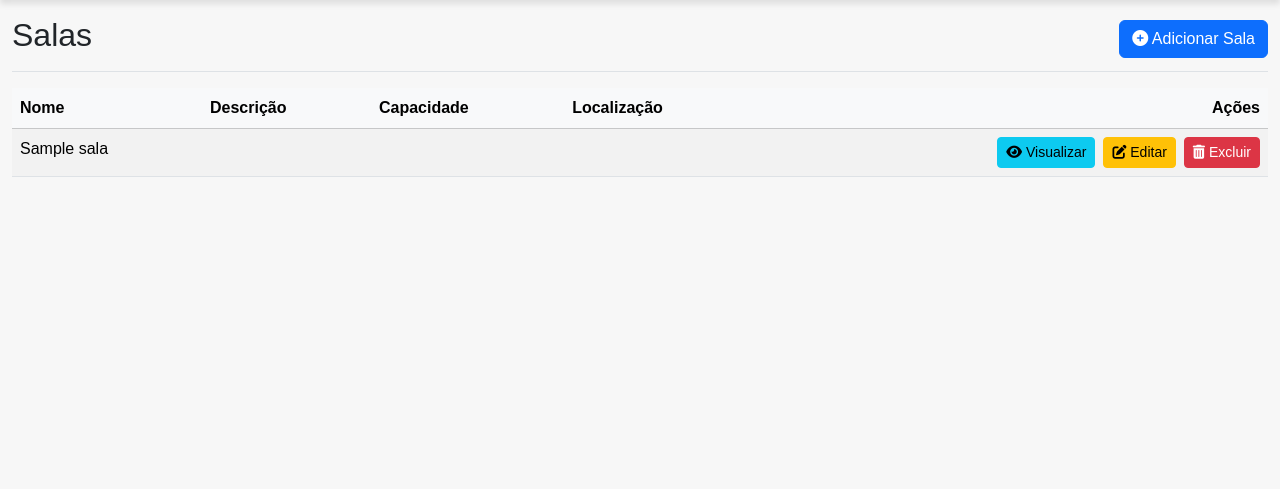
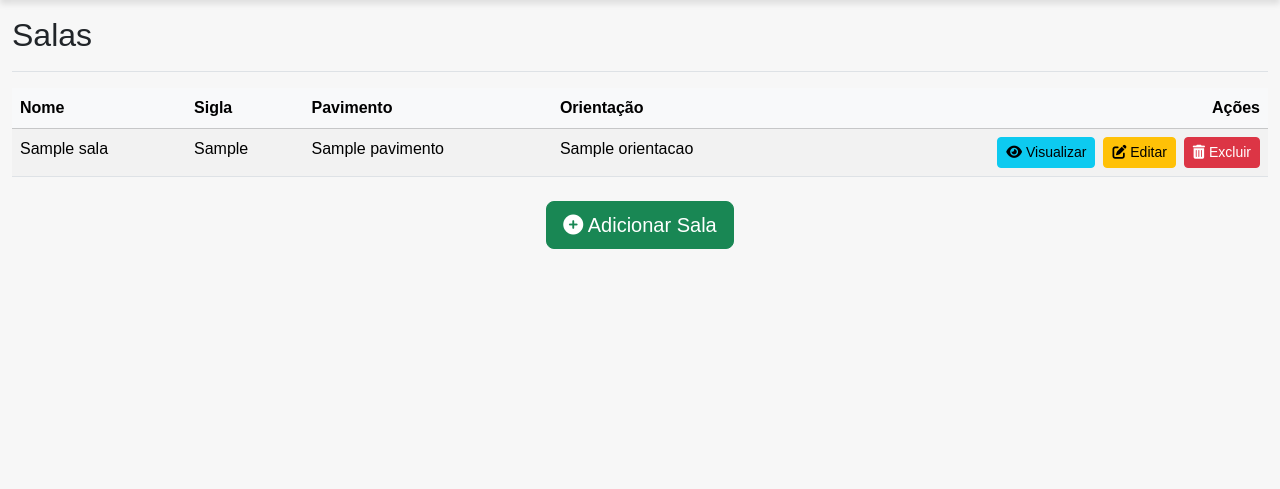
Before and after one commit to Shakens/PROJETO_CRUD, a Django app: page /salas/ in a window 1280 px wide. Shown: the part 69-558 px from the top of the page. Run offline with Django 5.2, Linux system fonts and the light colour scheme; tables that the repository leaves empty hold one stand-in row (values such as "Sample post").

Commit message:
Alteração do botão, ajuste das variaveis da salalist e saladetail

```diff
--- a/clima/templates/clima/Sala/sala_list.html
+++ b/clima/templates/clima/Sala/sala_list.html
@@ -6,11 +6,7 @@
   <div class="table-responsive">
     <div class="d-flex justify-content-between flex-wrap flex-md-nowrap align-items-center pt-3 pb-2 mb-3 border-bottom">
       <h1 class="h2">Salas</h1>
-      <div>
-        <a href="{% url 'sala_create' %}" class="btn btn-primary">
-          <i class="fas fa-plus-circle"></i> Adicionar Sala
-        </a>
-      </div>
+
     </div>
 
     {% if sala %}
@@ -18,9 +14,9 @@
         <thead class="table-light">
           <tr>
             <th scope="col">Nome</th>
-            <th scope="col">Descrição</th>
-            <th scope="col">Capacidade</th>
-            <th scope="col">Localização</th>
+            <th scope="col">Sigla</th>
+            <th scope="col">Pavimento</th>
+            <th scope="col">Orientação</th>
             <th scope="col" class="text-end">Ações</th>
           </tr>
         </thead>
@@ -28,9 +24,9 @@
           {% for sala in sala %}
             <tr>
               <td>{{ sala.nome }}</td>
-              <td>{{ sala.descricao }}</td>
-              <td>{{ sala.capacidade }}</td>
-              <td>{{ sala.localizacao }}</td>
+              <td>{{ sala.sigla }}</td>
+              <td>{{ sala.id_pavimento  }}</td>
+              <td>{{ sala.id_orientacao }}</td>
               <td class="text-end">
                 <div class="d-flex justify-content-end gap-2">
                   <a href="{% url 'sala_detail' pk=sala.pk %}" class="btn btn-sm btn-info">
@@ -51,5 +47,9 @@
     {% else %}
       <p>Não há salas cadastradas.</p>
     {% endif %}
+    <div class="d-flex justify-content-center mt-4">
+      <a href="{% url 'sala_create' %}" class="btn btn-lg btn-success">
+        <i class="fas fa-plus-circle"></i> Adicionar Sala
+      </a>
   </div>
 {% endblock %}
```
Also changed, not shown: clima/templates/clima/Sala/sala_detail.html (+6 -6 lines).
